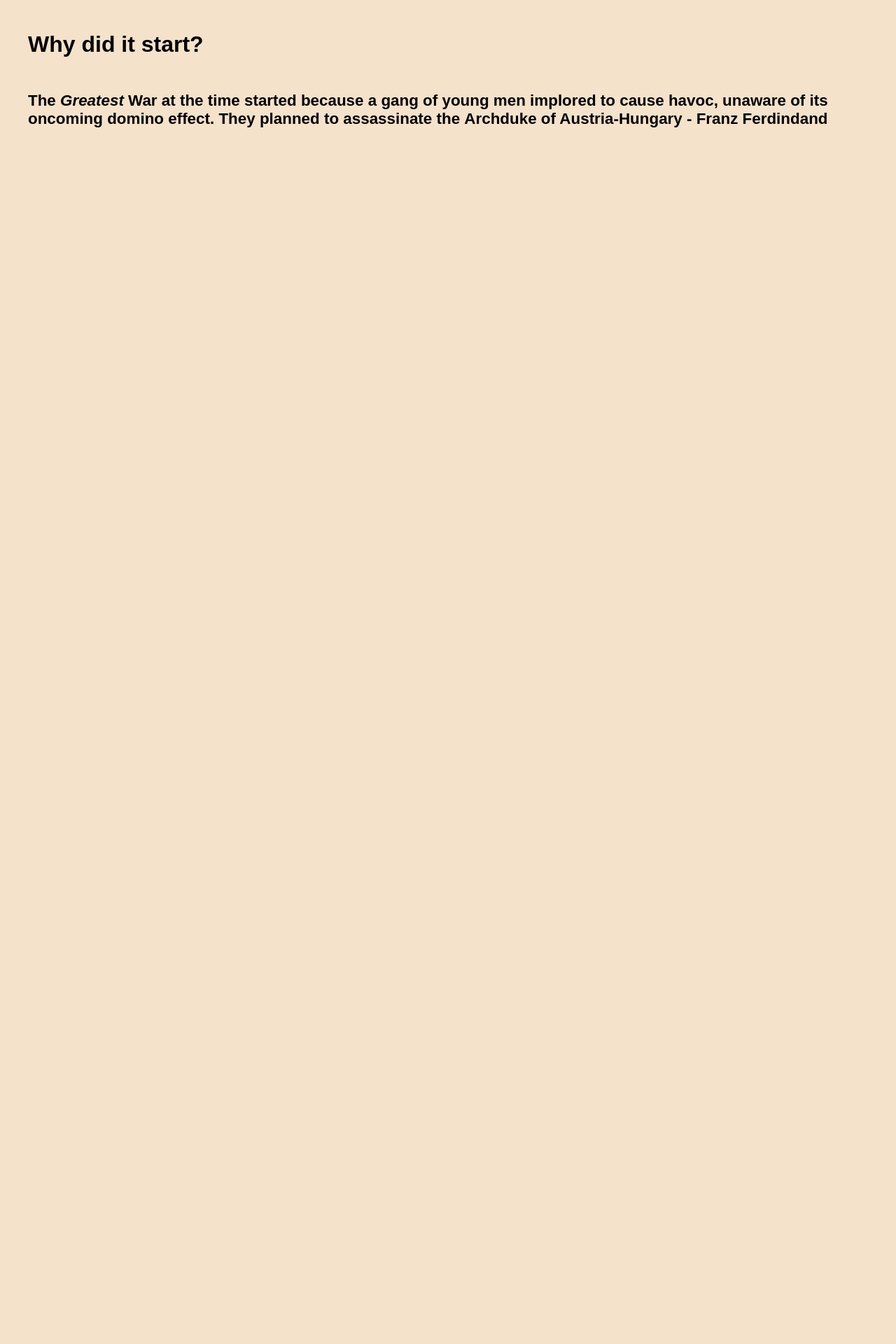
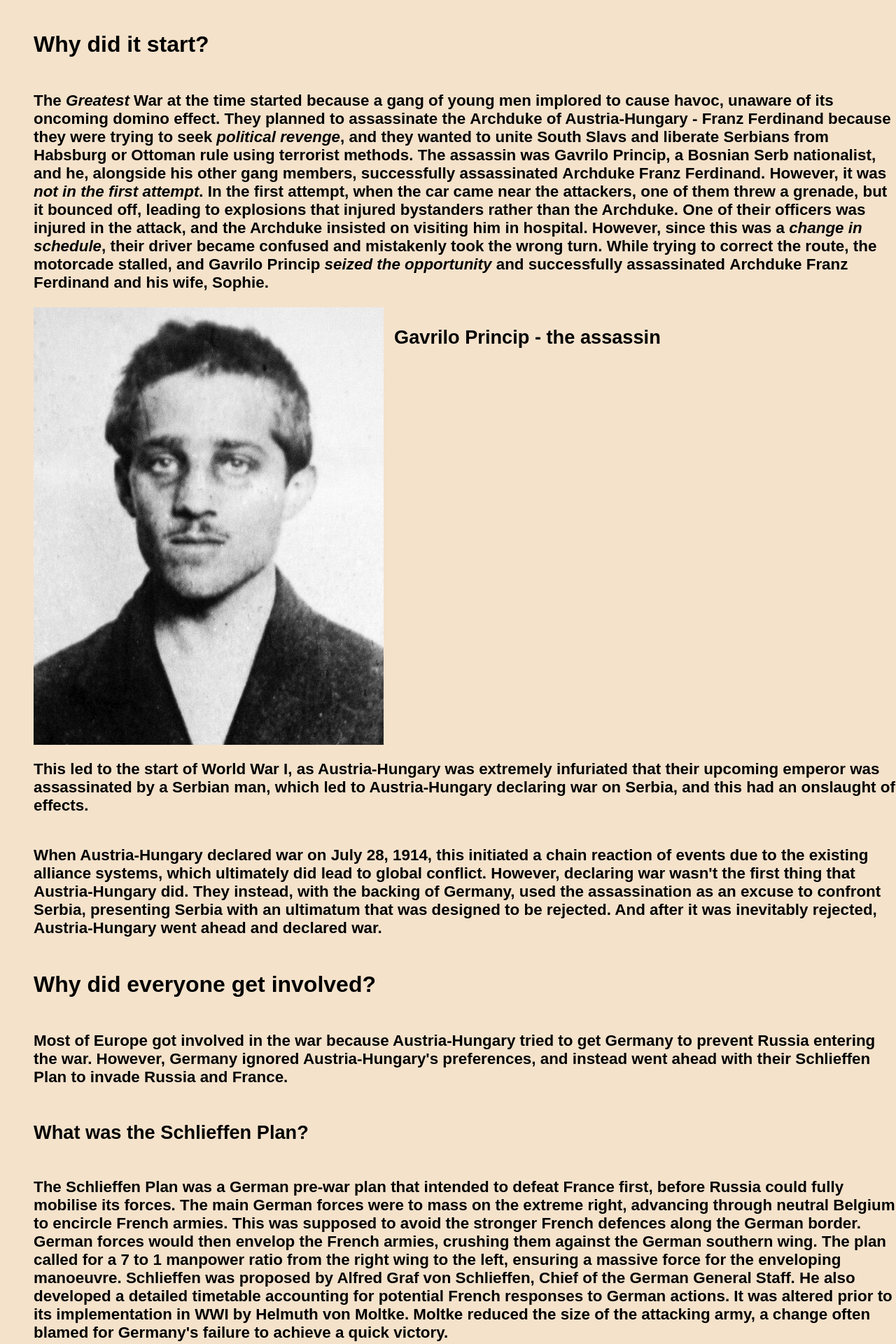
Before and after one commit to Spacexplorer11/Trafalgar-to-Trenches, a SvelteKit app: page /ww1 in a window 1280 px wide. Shown: the part 340-2260 px from the top of the page at 70% size. Before the commit the page ends 800 px from the top, so only its background shows below. Built offline with nearby package versions, Linux system fonts and the light colour scheme; a web font is replaced by a local one.

Commit message:
World War One page

```diff
--- a/src/routes/(information)/ww1/+page.svelte
+++ b/src/routes/(information)/ww1/+page.svelte
@@ -12,8 +12,46 @@
 	<h2 class="heading">Why did it start?</h2>
 	<p class="body">
 		The <em>Greatest</em> War at the time started because a gang of young men implored to cause havoc, unaware of its oncoming domino effect.
-		They planned to assassinate the <strong>Archduke of Austria-Hungary - Franz Ferdindand</strong>
+		They planned to assassinate the <strong>Archduke of Austria-Hungary - Franz Ferdinand</strong> because they were trying to seek <em>political revenge</em>,
+		and they wanted to unite South Slavs and liberate Serbians from Habsburg or Ottoman rule using terrorist methods.
+		The assassin was <strong>Gavrilo Princip</strong>, a Bosnian Serb nationalist, and he, alongside his other gang members, successfully assassinated
+		<strong>Archduke Franz Ferdinand</strong>. However, it was <em>not in the first attempt</em>. In the first attempt, when the car came near the attackers,
+		one of them threw a grenade, but it bounced off, leading to explosions that injured bystanders rather than the Archduke.
+		One of their officers was injured in the attack, and the Archduke insisted on visiting him in hospital.
+		However, since this was a <em>change in schedule</em>, their driver became confused and mistakenly took the wrong turn.
+		While trying to correct the route, the motorcade stalled, and <strong>Gavrilo Princip</strong> <em>seized the opportunity</em> and successfully assassinated
+		<strong>Archduke Franz Ferdinand</strong> and his wife, <strong>Sophie</strong>.
 	</p>
+	<div class="image-wrapper">
+	<img src="/images/gavrilo-princip.jpg" alt="Gavrilo Princip" title="Gavrilo Princip" id="Gavrilo">
+		<p>Gavrilo Princip - the assassin</p>
+	</div>
+	<p class="body">
+  This led to the start of World War I, as Austria-Hungary was extremely infuriated that their upcoming emperor was assassinated by a Serbian man, which led to Austria-Hungary declaring war on Serbia, and this had an onslaught of effects.
+</p>
+	<p class="body">
+		When Austria-Hungary declared war on July 28, 1914, this initiated a chain reaction of events due to the existing alliance systems, which ultimately did lead to global conflict.
+		However, declaring war wasn't the first thing that Austria-Hungary did.
+		They instead, with the backing of Germany, used the assassination as an excuse to confront Serbia, presenting Serbia with an ultimatum that was designed to be rejected.
+		And after it was inevitably rejected, Austria-Hungary went ahead and declared war.
+	</p>
+<h2 class="heading">Why did everyone get involved?</h2>
+<p class="body">
+  Most of Europe got involved in the war because Austria-Hungary tried to get Germany to prevent Russia entering the war.
+  However, Germany ignored Austria-Hungary's preferences, and instead went ahead with their Schlieffen Plan to invade Russia and France.
+</p>
+<h3 class="heading-small">What was the Schlieffen Plan?</h3>
+<p class="body">
+  The Schlieffen Plan was a German pre-war plan that intended to defeat France first, before Russia could fully mobilise its forces.
+  The main German forces were to mass on the extreme right, advancing through neutral Belgium to encircle French armies.
+  This was supposed to avoid the stronger French defences along the German border.
+  German forces would then envelop the French armies, crushing them against the German southern wing.
+  The plan called for a 7 to 1 manpower ratio from the right wing to the left, ensuring a massive force for the enveloping manoeuvre.
+  Schlieffen was proposed by Alfred Graf von Schlieffen, Chief of the German General Staff.
+  He also developed a detailed timetable accounting for potential French responses to German actions.
+  It was altered prior to its implementation in WWI by Helmuth von Moltke.
+  Moltke reduced the size of the attacking army, a change often blamed for Germany's failure to achieve a quick victory.
+</p>
 </div>
 <style>
 	#title {
@@ -24,14 +62,31 @@
 	#content {
 		display: flex;
 		flex-direction: column;
-		margin-left: 5vmin;
+		margin-left: 6vmin;
 	}
 
 	.heading {
 		font-size: 2rem;
 	}
 
+	.heading-small {
+		font-size: 1.7rem;
+	}
+
 	.body {
 		font-size: 1.4rem;
 	}
+
+	.image-wrapper {
+		display: flex;
+		flex-direction: row;
+		align-content: center;
+		width: 100%;
+		height: auto;
+		font-size: 1.7rem;
+	}
+
+	.image-wrapper p {
+		margin-left: 15px;
+	}
 </style>
```
Also changed, not shown: static/images/gavrilo-princip.jpg (added), 1 other file (tests, documents, lock files or other folders).
